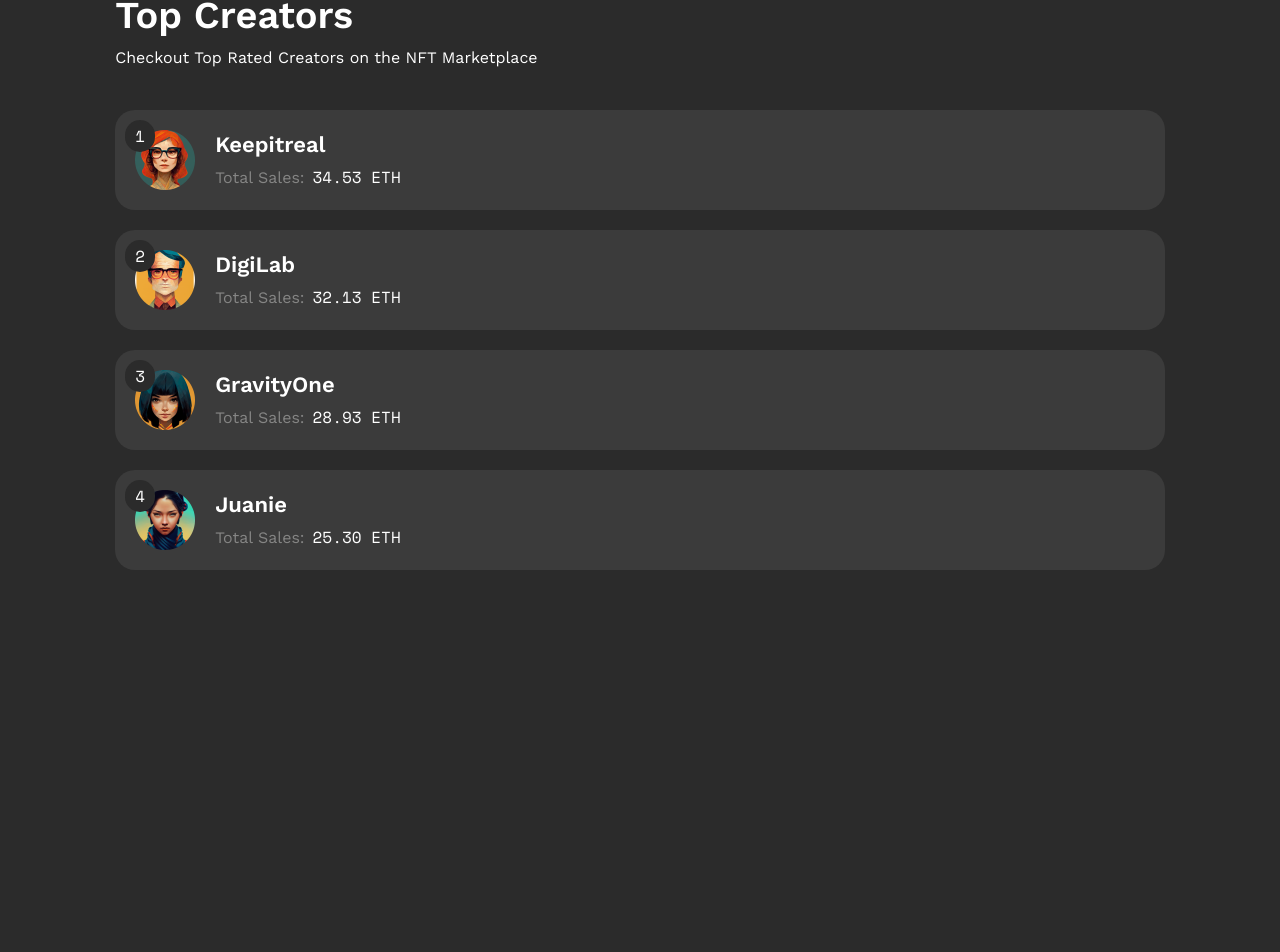
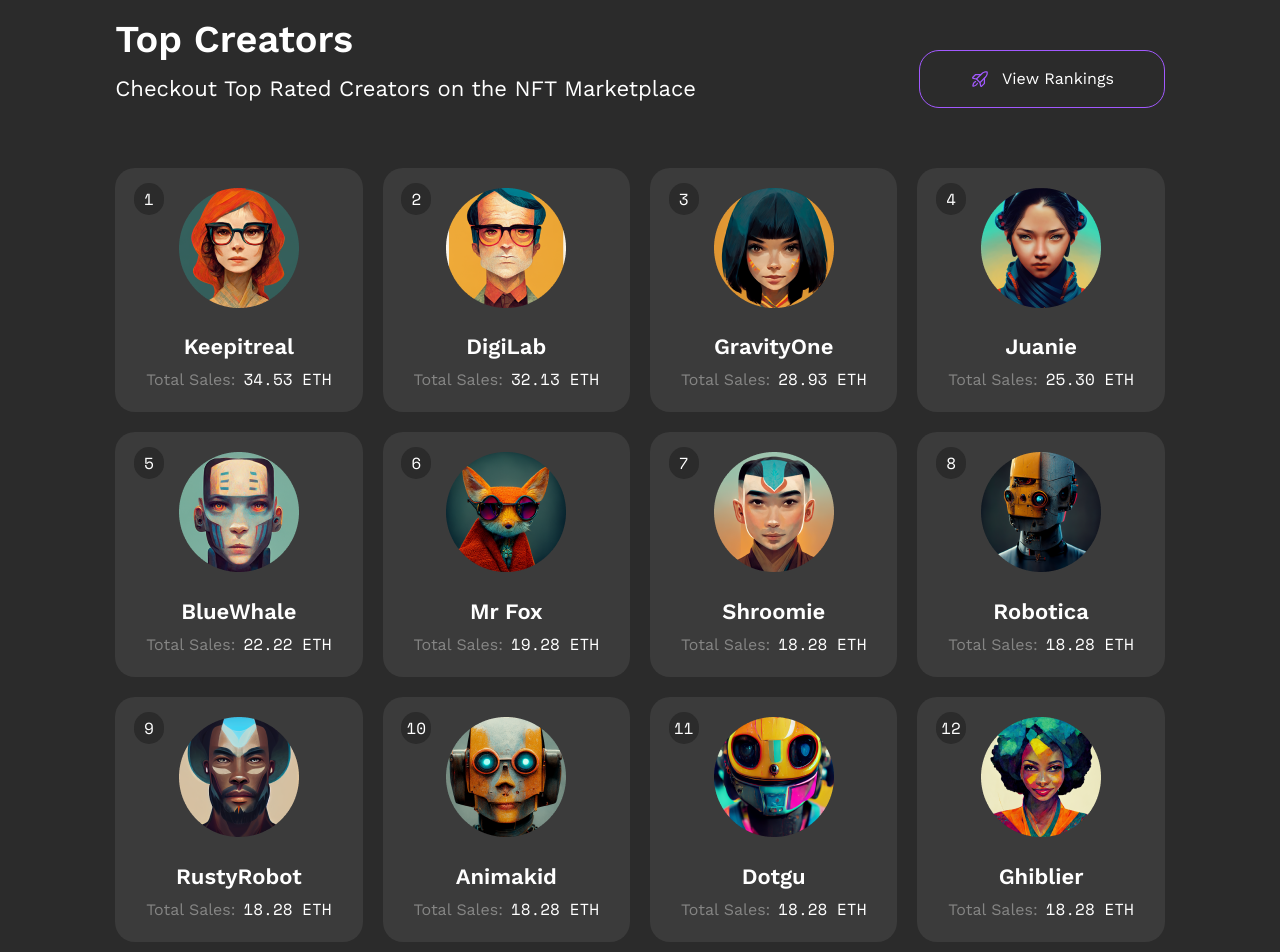
Before and after one commit to S-a-b-r/NFT_marketplace_front, a Vue app: page / in a window 1280 px wide. Shown: the part 1658-2610 px from the top of the page. Before the commit the page ends 2308 px from the top, so only its background shows below. Built offline with nearby package versions, Linux system fonts and the light colour scheme.

Commit message:
Закончил третий блок

```diff
--- a/src/components/CreatorItem.vue
+++ b/src/components/CreatorItem.vue
@@ -7,13 +7,14 @@ const props = defineProps({
 </script>
 
 <template>
-    <div class="p-5 bg-gray w-full rounded flex flex-nowrap gap-5">
+    <div class="p-5 bg-gray w-full rounded flex-nowrap gap-5 lg:flex-wrap lg:text-center lg:justify-center" :class="user.class">
         <div class="relative">
             <div class="absolute top-[-10px] left-[-10px] bg-black rounded-full
-                py-1 w-[1.875rem] text-center z-10 font-second">
+                py-1 w-[1.875rem] text-center z-10 font-second
+                lg:top-[-5px] lg:left-[-45px]">
                 {{ props.user.id }}
             </div>
-            <img class="w-[3.75rem] h-[3.75rem]" :src="`/src/assets/images/avatars/${props.user.avatarUrl}.png`">
+            <img class="w-[3.75rem] h-[3.75rem] lg:w-[7.5rem] lg:h-[7.5rem] self-center" :src="`/src/assets/images/avatars/${props.user.avatarUrl}.png`">
         </div>
         <div class="flex flex-col justify-between">
             <h5 class="text-xl font-semibold">
--- a/src/components/CreatorsList.vue
+++ b/src/components/CreatorsList.vue
@@ -5,10 +5,18 @@ import CreatorItem from '@/components/CreatorItem.vue';
 const props = defineProps({
     creators: Array
 })
+
+props.creators.forEach(creator => creator.class = getVisibleClass(creator.id))
+
+function getVisibleClass(id){
+    if(id < 6) return 'flex';
+    if(id == 6) return 'hidden md:flex';
+    if(id > 6) return 'hidden lg:flex';
+}
 </script>
 
 <template>
-    <div class="flex flex-wrap gap-5">
+    <div class="grid grid-cols-1 grid-rows-5 gap-5 md:grid-cols-2 md:grid-rows-3 lg:grid-cols-4 lg:grid-rows-3">
         <CreatorItem v-for="user in props.creators"
             :key="user.id" :user="user"/>
     </div>
--- a/src/components/UI/UIButton.vue
+++ b/src/components/UI/UIButton.vue
@@ -1,6 +1,6 @@
 <script>
  export default {
-    name: 'ButtonComponent'
+    name: 'UIButton'
  }
 </script>
 
@@ -11,7 +11,7 @@ const props = defineProps({
     iconName: String,
     isPurple: {
         type: Boolean,
-        default: true
+        default: false
     }
 })
 
--- a/src/components/sections/FirstSection.vue
+++ b/src/components/sections/FirstSection.vue
@@ -31,11 +31,11 @@ const statsItems = [
             </div>
         </div>
         <div class="md:row-span-1">
-            <ButtonComponent class="mb-10 w-full justify-center md:w-max md:px-12 md:mb-5"
+            <UIButton class="mb-10 w-full justify-center md:w-max md:px-12 md:mb-5"
                 :is-purple="true"
                 :icon-name="'RocketLaunch'">
                     Get Started
-            </ButtonComponent>
+            </UIButton>
         </div>
         <div class="md:row-span-1">
             <div class="flex justify-between lg:w-11/12">
--- a/src/components/sections/TopCreatorsSection.vue
+++ b/src/components/sections/TopCreatorsSection.vue
@@ -25,15 +25,71 @@ const creators = [
         name: 'Juanie',
         totalSales: '25.30 ETH',
     },
+    {
+        id: 5,
+        avatarUrl: '4',
+        name: 'BlueWhale',
+        totalSales: '22.22 ETH',
+    },
+    {
+        id: 6,
+        avatarUrl: '5',
+        name: 'Mr Fox',
+        totalSales: '19.28 ETH',
+    },
+    {
+        id: 7,
+        avatarUrl: '6',
+        name: 'Shroomie',
+        totalSales: '18.28 ETH',
+    },
+    {
+        id: 8,
+        avatarUrl: '7',
+        name: 'Robotica',
+        totalSales: '18.28 ETH',
+    },
+    {
+        id: 9,
+        avatarUrl: '8',
+        name: 'RustyRobot',
+        totalSales: '18.28 ETH',
+    },
+    {
+        id: 10,
+        avatarUrl: '9',
+        name: 'Animakid',
+        totalSales: '18.28 ETH',
+    },
+    {
+        id: 11,
+        avatarUrl: '10',
+        name: 'Dotgu',
+        totalSales: '18.28 ETH',
+    },
+    {
+        id: 12,
+        avatarUrl: '13',
+        name: 'Ghiblier',
+        totalSales: '18.28 ETH',
+    },
 ]
+
 </script>
 
 <template>
-    <section class="content_container">
-        <h2 class="second_title">Top Creators</h2>
-        <div class="mt-2">
-            Checkout Top Rated Creators on the NFT Marketplace
+    <section class="content_container
+        md:grid md:grid-cols-[1fr_1fr] md:grid-rows-[93px_360px] md:gap-y-10
+        lg:grid-cols-[2fr_1fr] lg:grid-rows-[91px_774px] lg:gap-y-[3.75rem]">
+        <div class="md:col-end-2 mb-10 md:mb-0">
+            <h2 class="second_title mb-2 lg:mb-3">Top Creators</h2>
+            <div class="lg:text-xl">
+                Checkout Top Rated Creators on the NFT Marketplace
+            </div>
         </div>
-        <CreatorsList class="mt-10" :creators="creators" />
+        <CreatorsList class="md:row-start-2 md:col-span-2" :creators="creators" />
+        <div class="mt-10 md:row-start-1 md:col-start-2 md:mt-2 md:relative">
+            <UIButton class="w-full justify-center md:w-max md:px-[3.12rem] md:absolute bottom-0 right-0" iconName="RocketLaunch-purple">View Rankings</UIButton>
+        </div>
     </section>
 </template>
```
